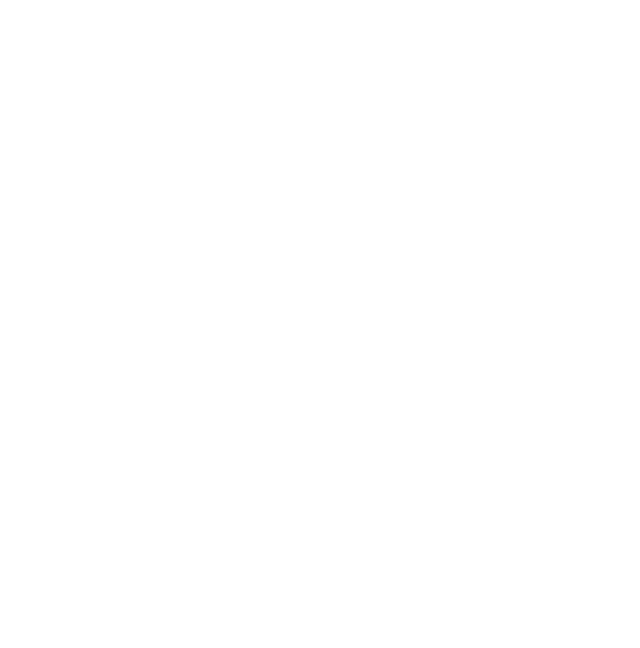
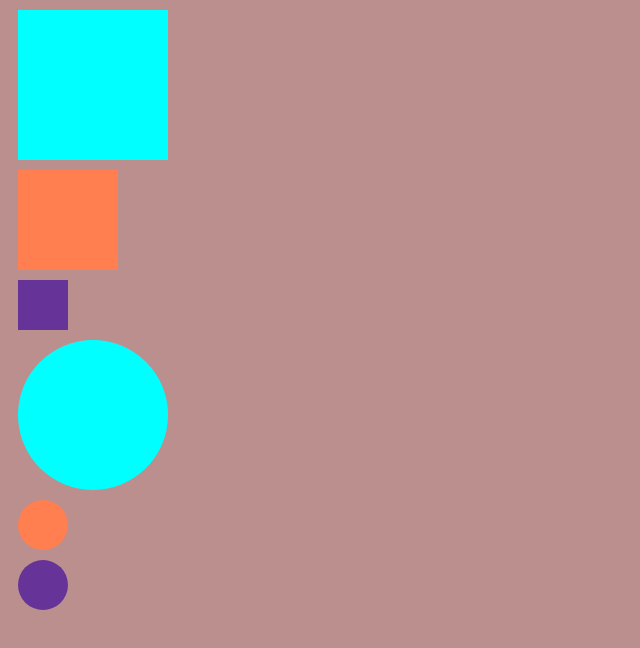
Before and after one commit to block11-We-Make-Shapes/we-make-shapes, a plain HTML site: page index.html in a window 1280 px wide. Shown: the whole page, without its empty margins (0-640 px from the left). Drawn offline with Linux system fonts and the light colour scheme.

Commit message:
added shapes

```diff
--- a/index.html
+++ b/index.html
@@ -1,8 +1,19 @@
 <html>
   <head>
     <title>Shapes</title>
+    <link rel="stylesheet" href="./style.css" />
   </head>
   <body>
+    <section>
+      <div></div>
+      <div></div>
+      <div class="small"></div>
+    </section>
 
+    <section>
+      <div class="circle"></div>
+      <div class="circle small"></div>
+      <div class="circle small"></div>
+    </section>
   </body>
 </html>
--- a/style.css
+++ b/style.css
@@ -0,0 +1,33 @@
+body {
+  background-color: rosybrown;
+}
+
+.circle {
+  border-radius: 100px;
+}
+
+div {
+  height: 100px;
+  width: 100px;
+  background-color: rebeccapurple;
+  margin: 10px;
+}
+
+div:first-child {
+  background-color: aqua;
+  height: 150px;
+  width: 150px;
+}
+
+div:nth-child(2) {
+  background-color: coral;
+}
+
+.small {
+  height: 50px;
+  width: 50px;
+}
+
+/* section {
+  display: flex;
+} */
```
